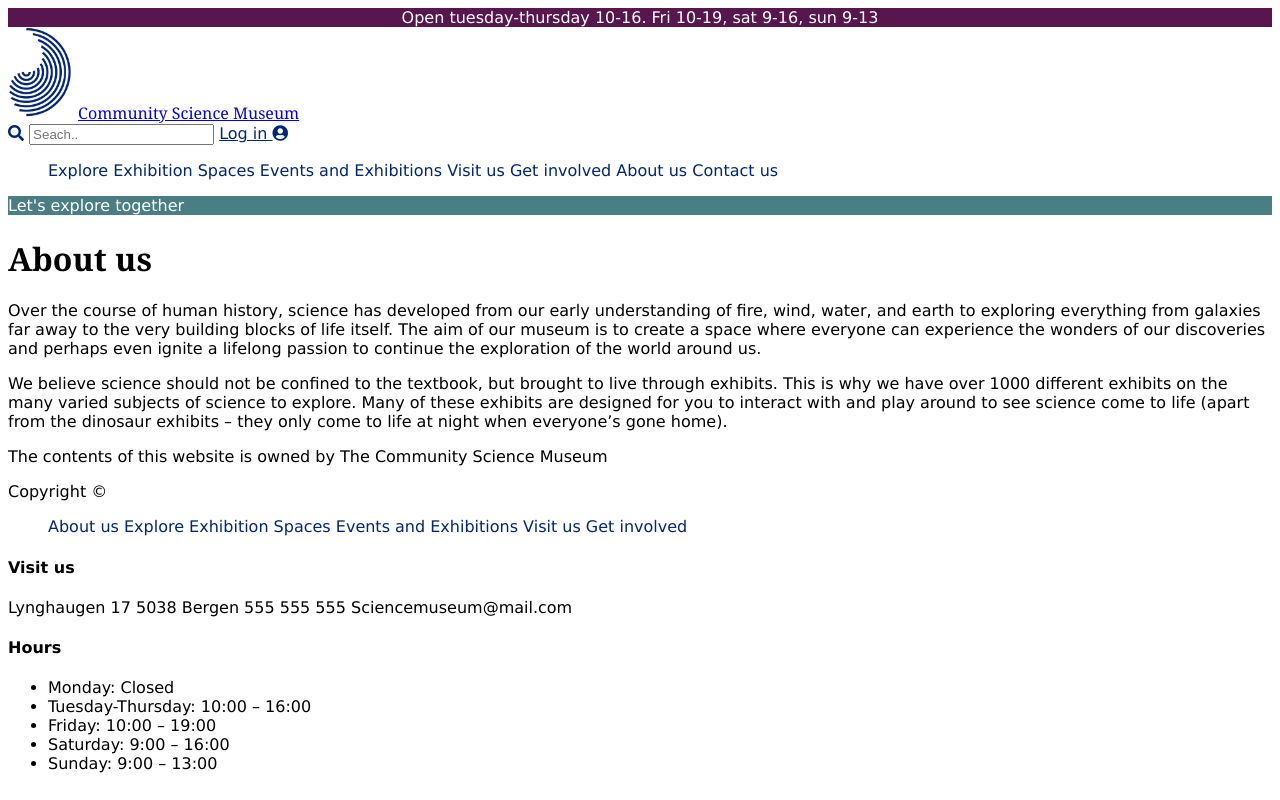
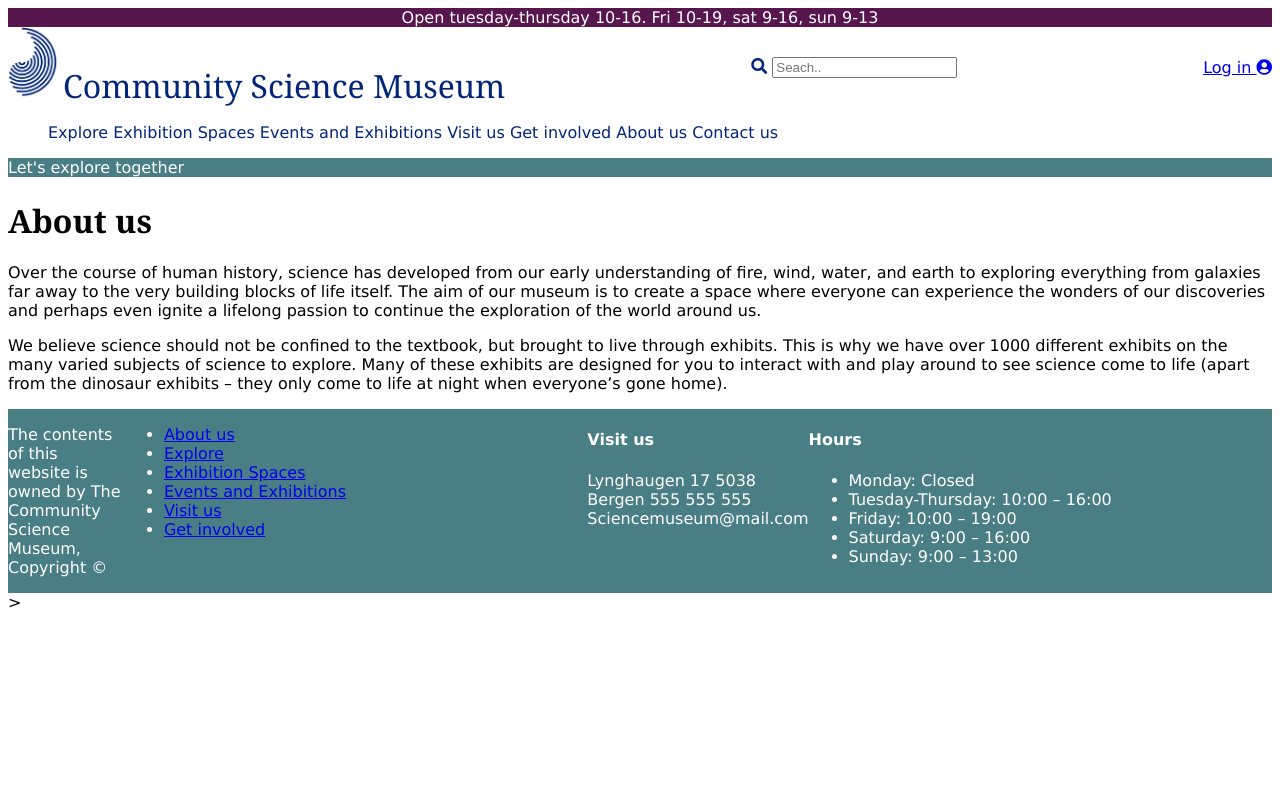
Before and after one commit to ehteht487/2021-12-19_semester-project_emilie-herrera-thomsen_repo, a plain HTML site: page about.html in a window 1280 px wide. Drawn offline with Linux system fonts and the light colour scheme; a web font is replaced by a local one.

Commit message:
added css

```diff
--- a/about.html
+++ b/about.html
@@ -13,12 +13,17 @@
     <body>
         <header>
             <div class="open">Open tuesday-thursday 10-16.      Fri 10-19, sat 9-16, sun 9-13 </div>
-            <a href="index.html" alt="Logo of Community Science Museum"><img src="images/images_home_page/logo_for_museum_blue.jpg" class="lolo"></a>
-            <a href="index.html" class="logo">Community Science Museum</a>
-            <section class="icon">
+            <section class="container">
+                <div>
+                    <img src="images/images_home_page/logo_for_museum_blue.jpg" alt="Logo" class="logo">
+                    <a href="index.html" class="logolink">Community Science Museum</a>
+                </div>
+                <div>
                     <i class="fas fa-search"></i>
                     <input type="text" placeholder="Seach..">
-                <a href="log_in.html" class="log"> Log in <i class="fas fa-user-circle"></i></a>
+                </div>
+                <a href="log_in.html"> Log in <i class="fas fa-user-circle"></i></a>
+                 </div>
             </section>
             <nav>
                 <ul>
@@ -39,10 +44,12 @@
             <p>We believe science should not be confined to the textbook, but brought to live through exhibits. This is why we have over 1000 different exhibits on the many varied subjects of science to explore. Many of these exhibits are designed for you to interact with and play around to see science come to life (apart from the dinosaur exhibits – they only come to life at night when everyone’s gone home).
             </p>
         </main>
-        <footer>
-            <p>The contents of this website is owned by The Community Science Museum</p>
-            Copyright &copy;
-            <nav>
+        <footer class="footer">
+            <section class="footercontain">
+                <div class="item">
+                    <p>The contents of this website is owned by The Community Science Museum, Copyright &copy;</p>
+                </div>
+                <div class="list">
                     <ul>
                         <li><a href="about.html">About us</a></li>
                         <li><a href="explore.html">Explore</a></li>
@@ -51,12 +58,12 @@
                         <li><a href="visit.html">Visit us</a></li>
                         <li><a href="get.html">Get involved</a></li>
                     </ul>
-            </nav>
-            <div>
+                </div>
+                <div class="item">
                     <h4>Visit us</h4>
                     <p>Lynghaugen 17 5038 Bergen 555 555 555 Sciencemuseum@mail.com</p>
                 </div>
-            <div>
+                <div class="list">
                     <h4>Hours</h4>
                     <ul>
                         <li>Monday: Closed</li>
@@ -66,6 +73,7 @@
                         <li>Sunday: 9:00 – 13:00</li>
                     </ul>
                 </div>
-        </footer>
+            </section>
+        </footer>>
     </body>
 </html>
--- a/css/styles.css
+++ b/css/styles.css
@@ -4,17 +4,21 @@ body {
   font-family: Proxima Nova, Verdana, Tahoma, sans-serif;
 }
 
-
 h1,
 h2,
 h3,
-.logo {
+.logolink {
   font-family: Ambroise Std, Cambria, Georgia, serif;
 }
 
+.logolink {
+  color: #012578;
+  font-size: 2rem;
+  text-decoration: none;
+}
 
-.lolo {
-    max-width: 65px;
+.logo {
+  max-width: 50px;
 }
 
 .open {
@@ -26,6 +30,7 @@ h3,
 
 nav li {
   display: inline;
+  align-items: center;
 }
 
 nav a {
@@ -38,16 +43,30 @@ nav a:hover {
   text-decoration: underline;
 }
 
+.container {
+  display: flex;
+  align-items: center;
+  justify-content: space-between;
+}
+
+.footercontain {
+  display: flex;
+  justify-content: space-around;
+}
+
+.item {
+  flex: 1;
+}
+
+.list {
+  flex: 4;
+}
+
 /* Homepage */
 .home {
-    background-image: url("../images/images_home_page/planet_sun_rising.jpg");
-    background-size: 100%;
-    min-height: 80vh;
-
-}
-
-.home {
-    diplay flex: ;
+  background-image: url("../images/images_home_page/planet_sun_rising.jpg");
+  background-size: 100%;
+  min-height: 80vh;
 }
 
 header section {
@@ -68,4 +87,10 @@ header section {
   background-color: #a83799;
   color: #ffffff;
   text-decoration: none;
-  font-size: 3,4rem;
+  font-size: 3, 4rem;
+}
+
+.footer {
+  color: #ffffff;
+  background-color: #4a7e85;
+}
```
Also changed, not shown: contact.html (+19 -11 lines), events.html (+19 -11 lines), exhibitions.html (+19 -11 lines), explore.html (+19 -11 lines), get.html (+21 -13 lines), log_in.html (+19 -11 lines), visit.html (+19 -11 lines). Lines whose indentation alone changed are shown as unchanged.
